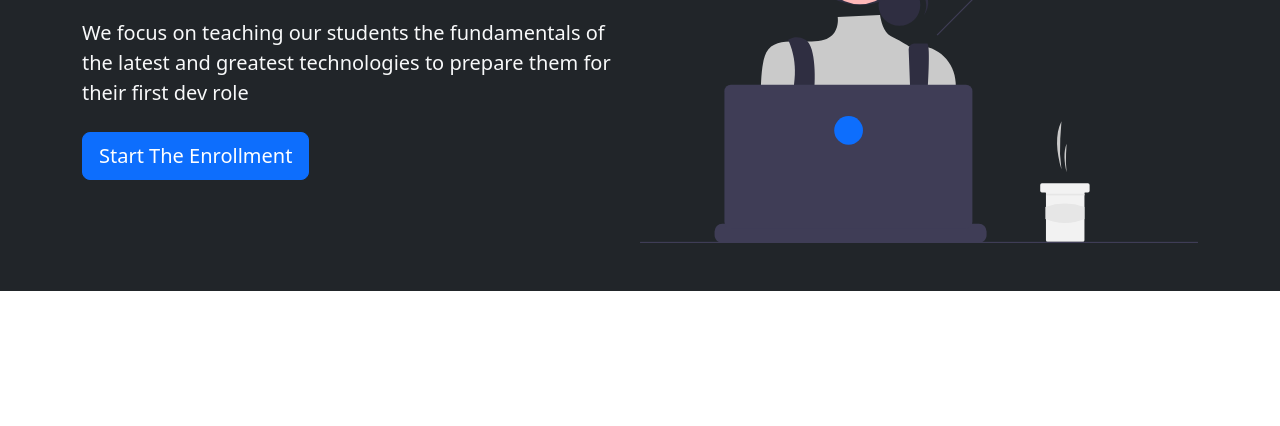
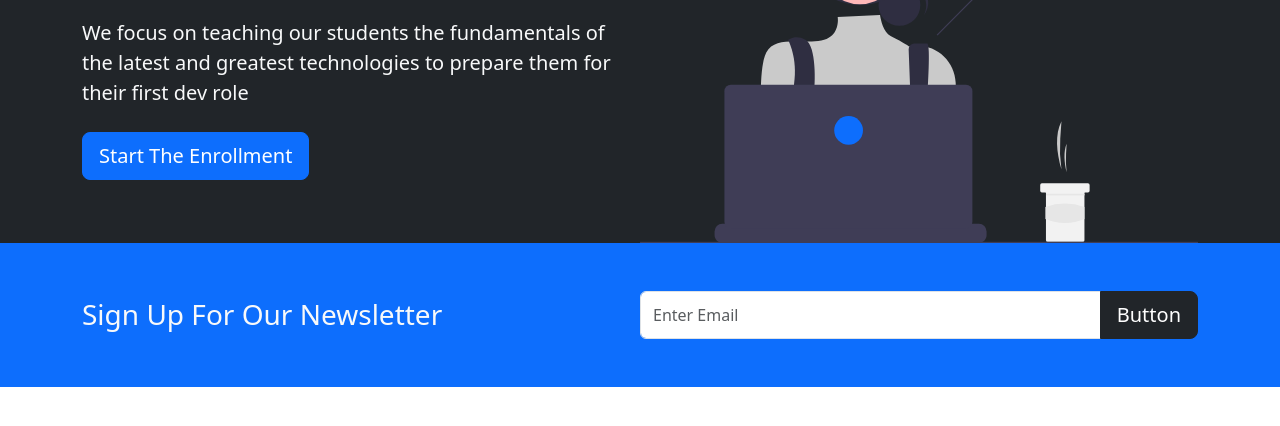
Before and after one commit to BurnettMiao/Bootstrap-5-Website-Build_Practice, a plain HTML site: page index.html in a window 1280 px wide. Shown: the part 238-664 px from the top of the page. Drawn offline with nearby package versions, Linux system fonts and the light colour scheme.

Commit message:
newsletter finish

```diff
--- a/index.html
+++ b/index.html
@@ -43,7 +43,9 @@
     </nav>
 
     <!-- Showcase -->
-    <section class="bg-dark text-light p-5 text-center text-sm-start">
+    <section
+      class="bg-dark text-light p-5 p-lg-0 pt-lg-5 text-center text-sm-start"
+    >
       <div class="container">
         <div class="d-sm-flex align-items-center justify-content-between">
           <div>
@@ -65,6 +67,20 @@
       </div>
     </section>
 
+    <!-- News letter -->
+    <section class="bg-primary text-light p-5">
+      <div class="container">
+        <div class="d-md-flex justify-content-between align-items-center">
+          <h3 class="mb-3 mb-md-0">Sign Up For Our Newsletter</h3>
+
+          <div class="input-group news-input">
+            <input type="text" class="form-control" placeholder="Enter Email" />
+            <button class="btn btn-dark btn-lg" type="button">Button</button>
+          </div>
+        </div>
+      </div>
+    </section>
+
     <script src="https://cdn.jsdelivr.net/npm/bootstrap@5.3.0-alpha3/dist/js/bootstrap.bundle.min.js"></script>
   </body>
 </html>
--- a/style.css
+++ b/style.css
@@ -0,0 +1,5 @@
+@media (min-width: 768px) {
+  .news-input {
+    width: 50%;
+  }
+}
```
